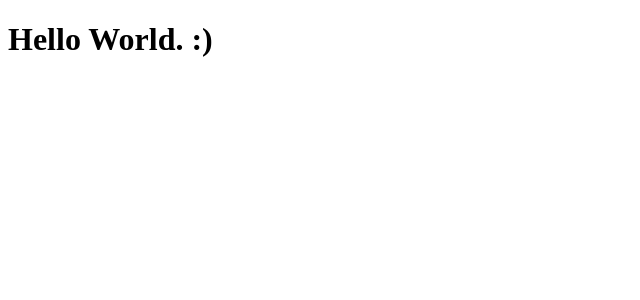
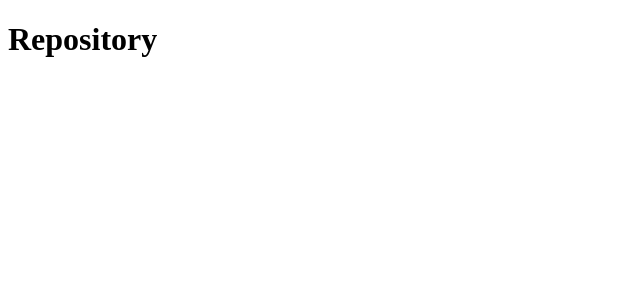
Before and after one commit to brunogirome/gostack-react-github-explorer, a React (Create React App) app: page /repository in a window 1280 px wide. Shown: the top 300 px of the page, without its empty margins (0-640 px from the left). Built offline with nearby package versions, Linux system fonts and the light colour scheme.

Commit message:
Configuração do react-router-dom

```diff
--- a/src/App.tsx
+++ b/src/App.tsx
@@ -1,7 +1,12 @@
-import React from "react";
+import React from 'react';
+import { BrowserRouter } from 'react-router-dom';
 
-function App() {
-  return <h1>Hello World. :)</h1>;
-}
+import Routes from './routes';
+
+const App: React.FC = () => (
+  <BrowserRouter>
+    <Routes />
+  </BrowserRouter>
+);
 
 export default App;
--- /dev/null
+++ b/src/pages/Dashboard/index.tsx
@@ -0,0 +1,9 @@
+import React from 'react';
+
+// import { Container } from './styles';
+
+const Dashboard: React.FC = () => {
+  return <h1>Dashboard</h1>;
+};
+
+export default Dashboard;
--- /dev/null
+++ b/src/pages/Repository/index.tsx
@@ -0,0 +1,9 @@
+import React from 'react';
+
+// import { Container } from './styles';
+
+const Repository: React.FC = () => {
+  return <h1>Repository</h1>;
+};
+
+export default Repository;
--- /dev/null
+++ b/src/routes/index.tsx
@@ -0,0 +1,14 @@
+import React from 'react';
+import { Switch, Route } from 'react-router-dom';
+
+import Dashboard from '../pages/Dashboard';
+import Repository from '../pages/Repository';
+
+const Routes: React.FC = () => (
+  <Switch>
+    <Route path="/" exact component={Dashboard} />
+    <Route path="/repository" component={Repository} />
+  </Switch>
+);
+
+export default Routes;
```
Also changed, not shown: package.json (+8 -6 lines), 1 other file (tests, documents, lock files or other folders).
